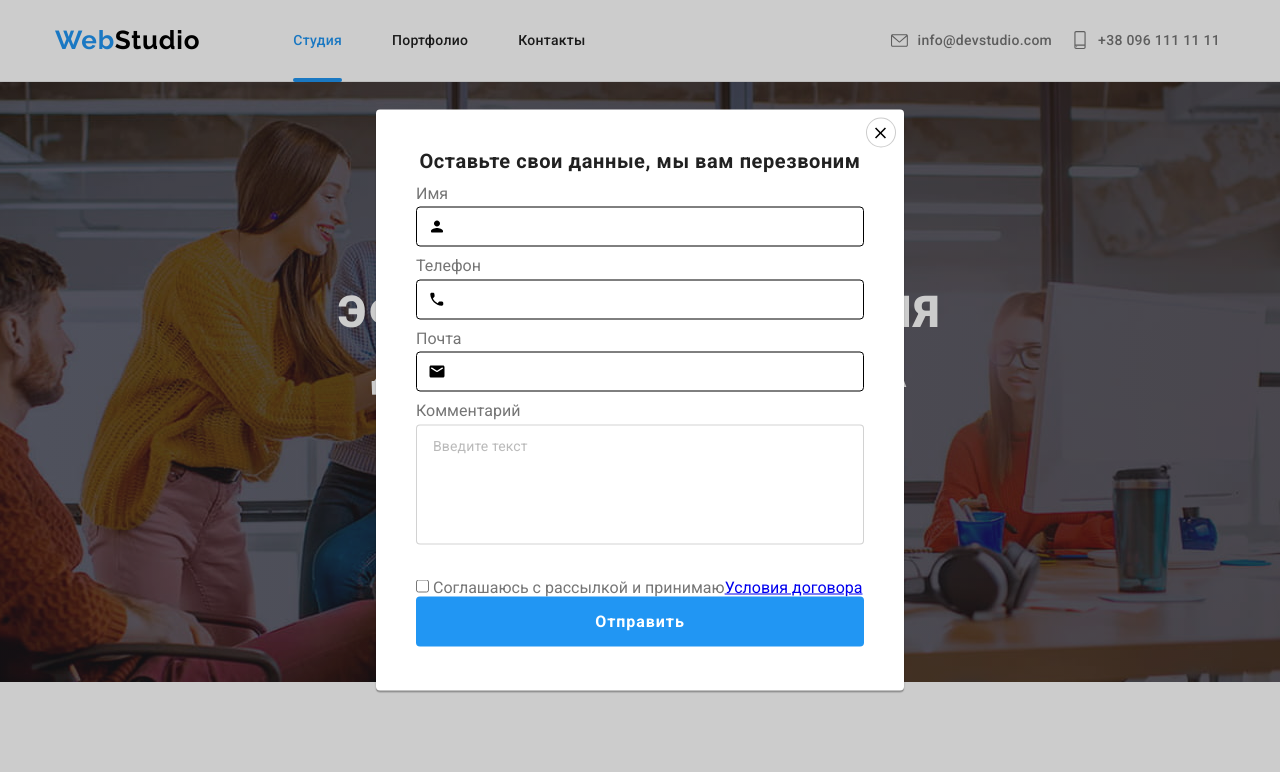
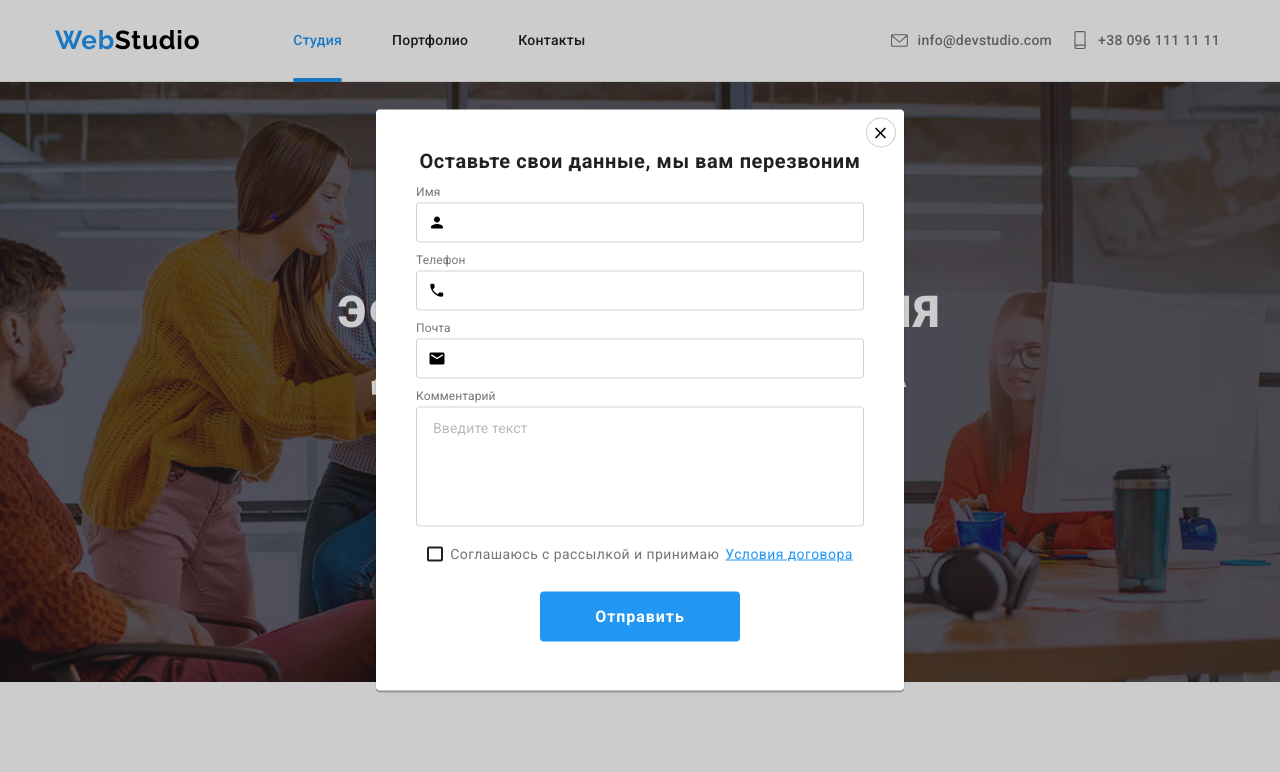
Before and after one commit to Yuriy730/goit-markup-hw-06, a plain HTML site: page index.html in a window 1280 px wide. Both pictures are taken after a click on the button "Заказать услугу". Shown: the top 772 px of the page. Drawn offline with nearby package versions, Linux system fonts and the light colour scheme.

Commit message:
modal wndw done

```diff
--- a/css/styles.css
+++ b/css/styles.css
@@ -788,34 +788,51 @@ img {
   display: flex;
   flex-direction: column;
 }
+.modal-form-sender {
+  margin-bottom: 10px;
+}
 .modal-form-field {
   display: block;
+  font-style: normal;
+  font-weight: 400;
+  font-size: 12px;
+  line-height: 1.166;
+  letter-spacing: 0.01em;
   margin-bottom: 4px;
 }
-.modal-form-sender {
+.modal-form-input-wrapper {
   position: relative;
-  margin-bottom: 10px;
 }
 .modal-form-input {
   display: block;
   width: 100%;
   height: 40px;
-  box-sizing: border-box;
   border: 1px solid rgba(33, 33, 33, 0.2);
   border-radius: 4px;
   padding-left: 42px;
+  outline: none;
+  transition: 250ms var(--timing-function);
 }
-.modal-form-input {
-  outline: none;
-  border-color: 1px solid var(--accent-color);
+.modal-form-input:focus {
+  border: 1px solid var(--accent-color);
+  cursor: pointer;
 }
-.icon-user {
+.modal-form-input:focus + .modal-form-icon {
+  fill: var(--accent-color);
+}
+.modal-form-icon {
   position: absolute;
   display: block;
-  bottom: 11px;
+  top: 50%;
+  transform: translateY(-50%);
   left: 12px;
   width: 18px;
   height: 18px;
+  transition: 250ms var(--timing-function);
+}
+.modal-form-fillup {
+  height: 138px;
+  margin-bottom: 20px;
 }
 
 .modal-form-message {
@@ -827,12 +844,63 @@ img {
   font-size: 14px;
   line-height: 1.143;
   letter-spacing: 0.01em;
-  margin-bottom: 20px;
   border: 1px solid rgba(33, 33, 33, 0.2);
-  box-sizing: border-box;
   border-radius: 4px;
+  outline: none;
   resize: none;
+  transition: 250ms var(--timing-function);
+}
+.modal-form-message:focus {
+  border: 1px solid var(--accent-color);
 }
 .modal-form-message::placeholder {
   color: rgba(117, 117, 117, 0.5);
 }
+.user-agreement {
+  display: flex;
+  justify-content: center;
+  align-items: center;
+  margin-bottom: 30px;
+}
+.subject-agreement {
+  color: var(--accent-color);
+  margin-left: 6px;
+}
+
+.user-policy:checked + .policy-agreement::before {
+  background-image: url(../images/images-hw-04/icon-check.png);
+  border: transparent;
+}
+.policy-agreement::before {
+  content: "";
+  width: 16px;
+  height: 15px;
+  border: 2px solid var(--title-text-color);
+  margin-right: 7px;
+  border-radius: 2px;
+}
+.policy-agreement {
+  display: flex;
+  align-items: center;
+  font-style: normal;
+  font-weight: 400;
+  font-size: 14px;
+  line-height: 1.714px;
+  letter-spacing: 0.03em;
+}
+.modal-form-btn {
+  display: block;
+  width: 200px;
+  border-radius: 4px;
+  padding: 10px 32px;
+  font-weight: 700;
+  font-size: 16px;
+  line-height: 1.875;
+  letter-spacing: 0.06em;
+  color: var(--primery-white-color);
+  background-color: var(--accent-color);
+  border: none;
+  outline: none;
+  cursor: pointer;
+  margin: 0 auto;
+}
--- a/index.html
+++ b/index.html
@@ -500,41 +500,48 @@
 
       <b class="modal-slogan">Оставьте свои данные, мы вам перезвоним</b>
       <form class="modal-form">
+
         <div class="modal-form-sender">
           <label for="name" class="modal-form-field">Имя</label>
+          <div class="modal-form-input-wrapper">
             <input type="text" class="modal-form-input" name="user-name" id="name">
-          <svg class="icon-user">
+            <svg class="modal-form-icon">
               <use href="./images/images-hw-04/icons/sprite.svg#icon-person-black"></use>
             </svg>
+          </div>
         </div>
 
         <div class="modal-form-sender">
           <label for="number" class="modal-form-field">Телефон</label>
+          <div class="modal-form-input-wrapper">
             <input type="tel" class="modal-form-input" name="user-number" id="number">
-          <svg class="icon-user">
+            <svg class="modal-form-icon">
               <use href="./images/images-hw-04/icons/sprite.svg#icon-phone-black"></use>
             </svg>
+          </div>
         </div>
 
         <div class="modal-form-sender">
           <label for="mail" class="modal-form-field">Почта</label>
+          <div class="modal-form-input-wrapper">
             <input type="email" class="modal-form-input" name="user-mail" id="mail">
-          <svg class="icon-user">
+            <svg class="modal-form-icon">
               <use href="./images/images-hw-04/icons/sprite.svg#icon-email-black"></use>
             </svg>
           </div>
+        </div>
 
-        <div class="modal-form-sender">
+        <div class="modal-form-fillup">
           <label for="textarea" class="modal-form-field">Комментарий</label>
           <textarea class="modal-form-message" name="user-remark" id="textarea" placeholder="Введите текст"></textarea>
         </div>
 
-        <div>
-          <input type="checkbox" class="user-policy" value="accept-policy">
-          <label class="policy-agreement">Соглашаюсь с рассылкой и принимаю<a href="#">Условия договора</a></label>
+        <div class="user-agreement">
+          <input type="checkbox" class="user-policy visually-hidden" id="checkbox" value="accept-policy">
+          <label for="checkbox" class="policy-agreement">Соглашаюсь с рассылкой и принимаю<a href="#" class="subject-agreement">Условия договора</a></label>
         </div>
 
-        <button type="submit" class="modal-btn">Отправить</button>
+        <button type="submit" class="modal-form-btn">Отправить</button>
 
       </form>
 
```
Also changed, not shown: images/images-hw-04/icon-check.png (added). Lines whose indentation alone changed are shown as unchanged.
